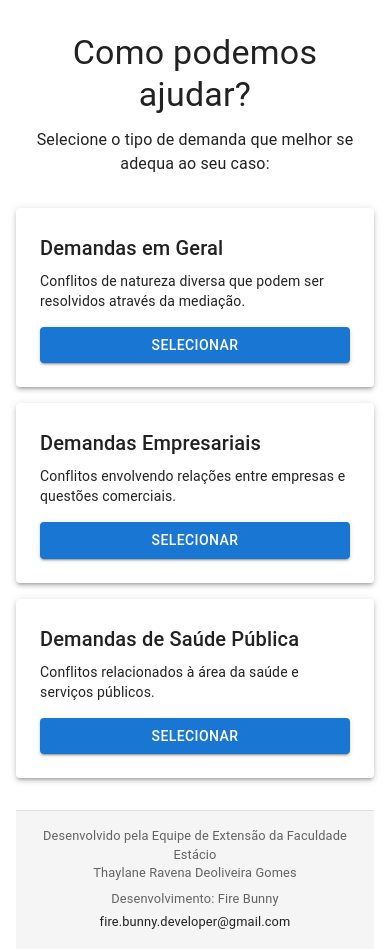
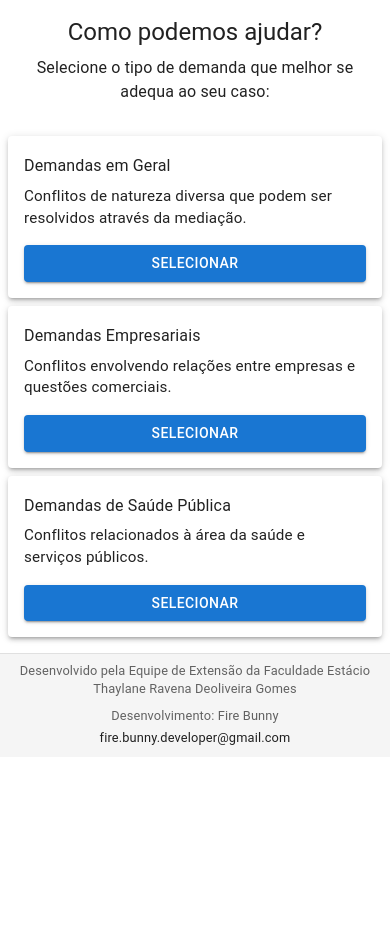
Before and after one commit to filipe1992/resolve-conflitos, a React (Create React App) app: page /demandas in a window 390 px wide. After the commit the page ends 844 px from the top, so only its background shows below. Built offline with nearby package versions, Linux system fonts and the light colour scheme.

Commit message:
style: melhorias de responsividade mobile-first em todas as páginas principais e footer

```diff
--- a/src/components/Footer.js
+++ b/src/components/Footer.js
@@ -1,19 +1,27 @@
 import React from 'react';
-import { Box, Container, Typography, Link } from '@mui/material';
+import { Box, Container, Typography, Link, useTheme, useMediaQuery } from '@mui/material';
 
 function Footer() {
+  const theme = useTheme();
+  const isMobile = useMediaQuery(theme.breakpoints.down('sm'));
+
   return (
     <Box
       component="footer"
       sx={{
-        width: '100%',
+        width: '100vw',
         backgroundColor: '#f5f5f5',
-        py: 2,
+        py: isMobile ? 1 : 2,
         mt: 'auto',
         borderTop: '1px solid #e0e0e0',
+        position: 'relative',
+        left: '50%',
+        right: '50%',
+        marginLeft: '-50vw',
+        marginRight: '-50vw',
       }}
     >
-      <Container maxWidth="lg">
+      <Container maxWidth="lg" sx={{ px: isMobile ? 1 : 2 }}>
         <Box sx={{ textAlign: 'center' }}>
           <Typography variant="body2" color="text.secondary" sx={{ fontSize: '0.8rem' }}>
             Desenvolvido pela Equipe de Extensão da Faculdade Estácio
--- a/src/pages/Demandas.js
+++ b/src/pages/Demandas.js
@@ -7,11 +7,15 @@ import {
   Box,
   Paper,
   Grid,
+  useTheme,
+  useMediaQuery
 } from '@mui/material';
 import Footer from '../components/Footer';
 
 function Demandas() {
   const navigate = useNavigate();
+  const theme = useTheme();
+  const isMobile = useMediaQuery(theme.breakpoints.down('sm'));
 
   const demandas = [
     {
@@ -32,28 +36,29 @@ function Demandas() {
   ];
 
   return (
-    <Container maxWidth="sm">
-      <Box sx={{ mt: 4, mb: 4 }}>
-        <Typography variant="h4" component="h1" gutterBottom align="center">
+    <Container maxWidth="sm" sx={{ px: isMobile ? 1 : 2 }}>
+      <Box sx={{ mt: isMobile ? 2 : 4, mb: isMobile ? 2 : 4 }}>
+        <Typography variant={isMobile ? 'h5' : 'h4'} component="h1" gutterBottom align="center">
           Como podemos ajudar?
         </Typography>
-        <Typography variant="body1" paragraph align="center" sx={{ mb: 4 }}>
+        <Typography variant="body1" paragraph align="center" sx={{ mb: 4, fontSize: isMobile ? '1rem' : '1.1rem' }}>
           Selecione o tipo de demanda que melhor se adequa ao seu caso:
         </Typography>
-        <Grid container spacing={2}>
+        <Grid container spacing={isMobile ? 1 : 2}>
           {demandas.map((demanda) => (
             <Grid item xs={12} key={demanda.tipo}>
-              <Paper elevation={3} sx={{ p: 3 }}>
-                <Typography variant="h6" gutterBottom>
+              <Paper elevation={3} sx={{ p: isMobile ? 2 : 3 }}>
+                <Typography variant={isMobile ? 'subtitle1' : 'h6'} gutterBottom>
                   {demanda.titulo}
                 </Typography>
-                <Typography variant="body2" paragraph>
+                <Typography variant="body2" paragraph sx={{ fontSize: isMobile ? '0.95rem' : '1rem' }}>
                   {demanda.descricao}
                 </Typography>
                 <Button
                   variant="contained"
                   color="primary"
                   fullWidth
+                  size={isMobile ? 'medium' : 'large'}
                   onClick={() => navigate(`/demandas/${demanda.tipo}`)}
                 >
                   Selecionar
--- a/src/pages/DetalhesDemanda.js
+++ b/src/pages/DetalhesDemanda.js
@@ -13,6 +13,8 @@ import {
   Divider,
   Collapse,
   IconButton,
+  useTheme,
+  useMediaQuery
 } from '@mui/material';
 import ExpandLess from '@mui/icons-material/ExpandLess';
 import ExpandMore from '@mui/icons-material/ExpandMore';
@@ -21,6 +23,8 @@ import Footer from '../components/Footer';
 function DetalhesDemanda() {
   const { tipo } = useParams();
   const [expandedItems, setExpandedItems] = useState({});
+  const theme = useTheme();
+  const isMobile = useMediaQuery(theme.breakpoints.down('sm'));
 
   // Dados de exemplo - você deve substituir com dados reais
   const locais = [
@@ -254,27 +258,25 @@ function DetalhesDemanda() {
   const locaisFiltrados = locais.filter(local => local.competencia === tipo);
 
   return (
-    <Container maxWidth="sm">
-      <Box sx={{ mt: 4, mb: 4 }}>
-        <Typography variant="h4" component="h1" gutterBottom align="center">
+    <Container maxWidth="sm" sx={{ px: isMobile ? 1 : 2 }}>
+      <Box sx={{ mt: isMobile ? 2 : 4, mb: isMobile ? 2 : 4 }}>
+        <Typography variant={isMobile ? 'h5' : 'h4'} component="h1" gutterBottom align="center">
           {getTipoDemanda()}
         </Typography>
 
-        <Paper elevation={3} sx={{ p: 3, mb: 3 }}>
-          <Typography variant="h6" gutterBottom>
+        <Paper elevation={3} sx={{ p: isMobile ? 2 : 3, mb: 3 }}>
+          <Typography variant={isMobile ? 'subtitle1' : 'h6'} gutterBottom>
             Locais disponíveis:
           </Typography>
-
           <List>
             {locaisFiltrados.map((local) => (
               <React.Fragment key={local.id}>
                 <ListItemButton onClick={() => handleToggleExpand(local.id)}>
-                  <ListItemText primary={local.nome} />
+                  <ListItemText primary={local.nome} sx={{ fontSize: isMobile ? '1rem' : '1.1rem' }} />
                   {expandedItems[local.id] ? <ExpandLess /> : <ExpandMore />}
                 </ListItemButton>
-
                 <Collapse in={expandedItems[local.id]} timeout="auto" unmountOnExit>
-                  <Box sx={{ pl: 4, pr: 2, pt: 1, pb: 2 }}>
+                  <Box sx={{ pl: 2, pr: 1, pt: 1, pb: 2 }}>
                     <List disablePadding>
                       <ListItem
                         button
@@ -291,21 +293,20 @@ function DetalhesDemanda() {
                           secondary={local.endereco || "Não disponível"}
                           secondaryTypographyProps={{
                             style: {
-                              color: !local.endereco ? "rgba(0, 0, 0, 0.38)" : "inherit"
+                              color: !local.endereco ? "rgba(0, 0, 0, 0.38)" : "inherit",
+                              fontSize: isMobile ? '0.95rem' : '1rem'
                             }
                           }}
                         />
                       </ListItem>
-                      <Divider />
-
                       <ListItem>
                         <ListItemText
                           primary="Telefone"
                           secondary={local.telefone_str || "Não disponível"}
+                          secondaryTypographyProps={{ fontSize: isMobile ? '0.95rem' : '1rem' }}
                         />
                       </ListItem>
                       <Divider />
-
                       <ListItemButton
                         disabled={!local.email}
                         onClick={() => local.email && (window.location.href = `mailto:${local.email}`)}
@@ -313,33 +314,32 @@ function DetalhesDemanda() {
                         <ListItemText
                           primary="Email"
                           secondary={local.email || "Não disponível"}
+                          secondaryTypographyProps={{ fontSize: isMobile ? '0.95rem' : '1rem' }}
                         />
                       </ListItemButton>
                       <Divider />
-
                       <ListItem>
                         <ListItemText
                           primary="Horário de Funcionamento"
                           secondary={local.funcionamento || "Não disponível"}
+                          secondaryTypographyProps={{ fontSize: isMobile ? '0.95rem' : '1rem' }}
                         />
                       </ListItem>
-                      <Divider />
-
                       <ListItem>
                         <ListItemText
                           primary="Coordenador"
                           secondary={local.coordenador || "Não disponível"}
+                          secondaryTypographyProps={{ fontSize: isMobile ? '0.95rem' : '1rem' }}
                         />
                       </ListItem>
                       <Divider />
-
                       <ListItem>
                         <Button
                           variant="contained"
                           color="primary"
                           fullWidth
                           onClick={() => handleWhatsApp(local.telefone)}
-                          sx={{ mt: 2 }}
+                          sx={{ mt: 2, fontSize: isMobile ? '0.95rem' : '1rem' }}
                           disabled={!local.telefone}
                         >
                           {local.telefone
--- a/src/pages/Home.js
+++ b/src/pages/Home.js
@@ -6,32 +6,36 @@ import {
   Button,
   Box,
   Paper,
+  useTheme,
+  useMediaQuery
 } from '@mui/material';
 import Footer from '../components/Footer';
 
 function Home() {
   const navigate = useNavigate();
+  const theme = useTheme();
+  const isMobile = useMediaQuery(theme.breakpoints.down('sm'));
 
   return (
-    <Container maxWidth="sm">
-      <Box sx={{ mt: 4, mb: 4 }}>
-        <Paper elevation={3} sx={{ p: 3, textAlign: 'center' }}>
-          <Typography variant="h4" component="h1" gutterBottom>
+    <Container maxWidth="sm" sx={{ px: isMobile ? 1 : 2 }}>
+      <Box sx={{ mt: isMobile ? 2 : 4, mb: isMobile ? 2 : 4 }}>
+        <Paper elevation={3} sx={{ p: isMobile ? 2 : 3, textAlign: 'center' }}>
+          <Typography variant={isMobile ? 'h5' : 'h4'} component="h1" gutterBottom>
             CEJUSC
           </Typography>
-          <Typography variant="h6" gutterBottom>
+          <Typography variant={isMobile ? 'subtitle1' : 'h6'} gutterBottom>
             Centro Judiciário de Solução de Conflitos e Cidadania
           </Typography>
-          <Typography variant="body1" paragraph>
+          <Typography variant="body1" paragraph sx={{ fontSize: isMobile ? '1rem' : '1.1rem' }}>
             O CEJUSC é um órgão especializado do Poder Judiciário que visa promover a solução consensual de conflitos,
             contribuindo para a pacificação social e o acesso à justiça.
           </Typography>
           <Button
             variant="contained"
             color="primary"
-            size="large"
+            size={isMobile ? 'medium' : 'large'}
             onClick={() => navigate('/demandas')}
-            sx={{ mt: 2 }}
+            sx={{ mt: 2, width: '100%' }}
           >
             Como o CEJUSC pode me ajudar?
           </Button>
```
